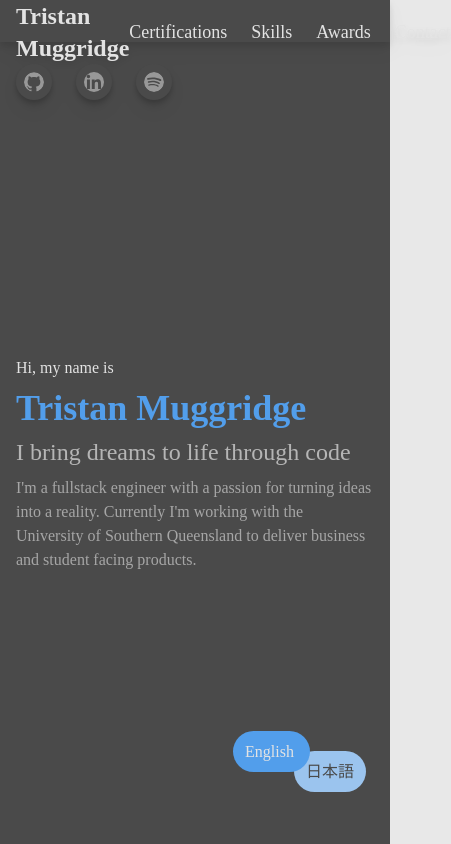
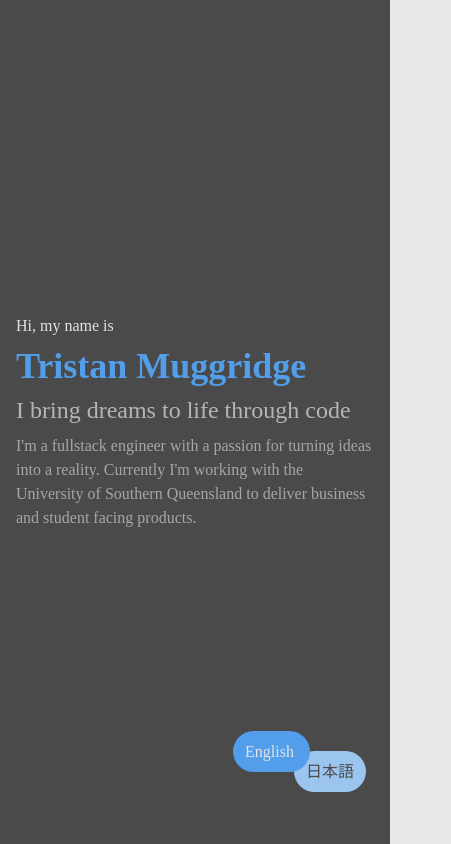
Before and after one commit to Tristan-Muggridge/portfolio, a React (Vite) app: page / in a window 390 px wide. Shown: the top 844 px of the page, 451 px wide, since content can reach past the window. Built offline with nearby package versions, Linux system fonts and the light colour scheme.

Commit message:
Update Navigation.tsx

```diff
--- a/src/components/Navigation.tsx
+++ b/src/components/Navigation.tsx
@@ -16,7 +16,6 @@ export default function () {
 	useEffect(() => {
 		const handleScroll = (event: any) => {
 			setShowNav(scrolltop > document.documentElement.scrollTop)
-			console.debug(scrolltop > document.documentElement.scrollTop)
 			scrolltop = document.documentElement.scrollTop;
 		};
 
@@ -29,7 +28,7 @@ export default function () {
 	}, [])
 
     return (
-        <nav className={`${showNav ? 'top-0' : '-top-[100%]'} sticky md:flex w-full h-[5vh] bg-neutral-700 drop-shadow-lg z-10 transition-all`}>
+        <nav className={`${showNav ? 'top-0' : '-top-[100%]'} sticky hidden md:flex w-full h-[5vh] bg-neutral-700 drop-shadow-lg z-10 transition-all`}>
 			<div className='max-w-[1024px] mx-auto px-4 w-full flex items-center justify-between text-lg relative'>
 				<span className='text-2xl font-semibold'>
 				<h1> {new Content("Tristan Muggridge", "マグリジ・トリスタン")[language]} </h1>
```
